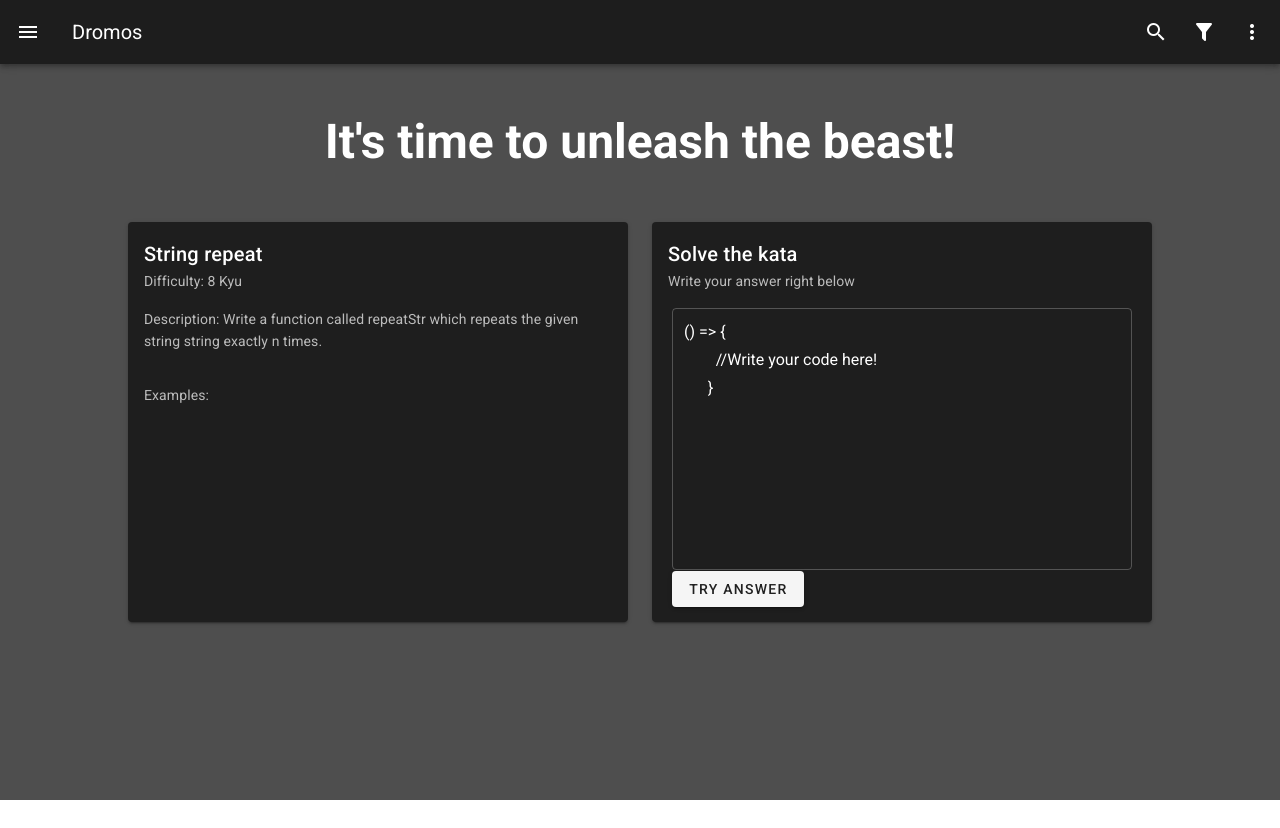
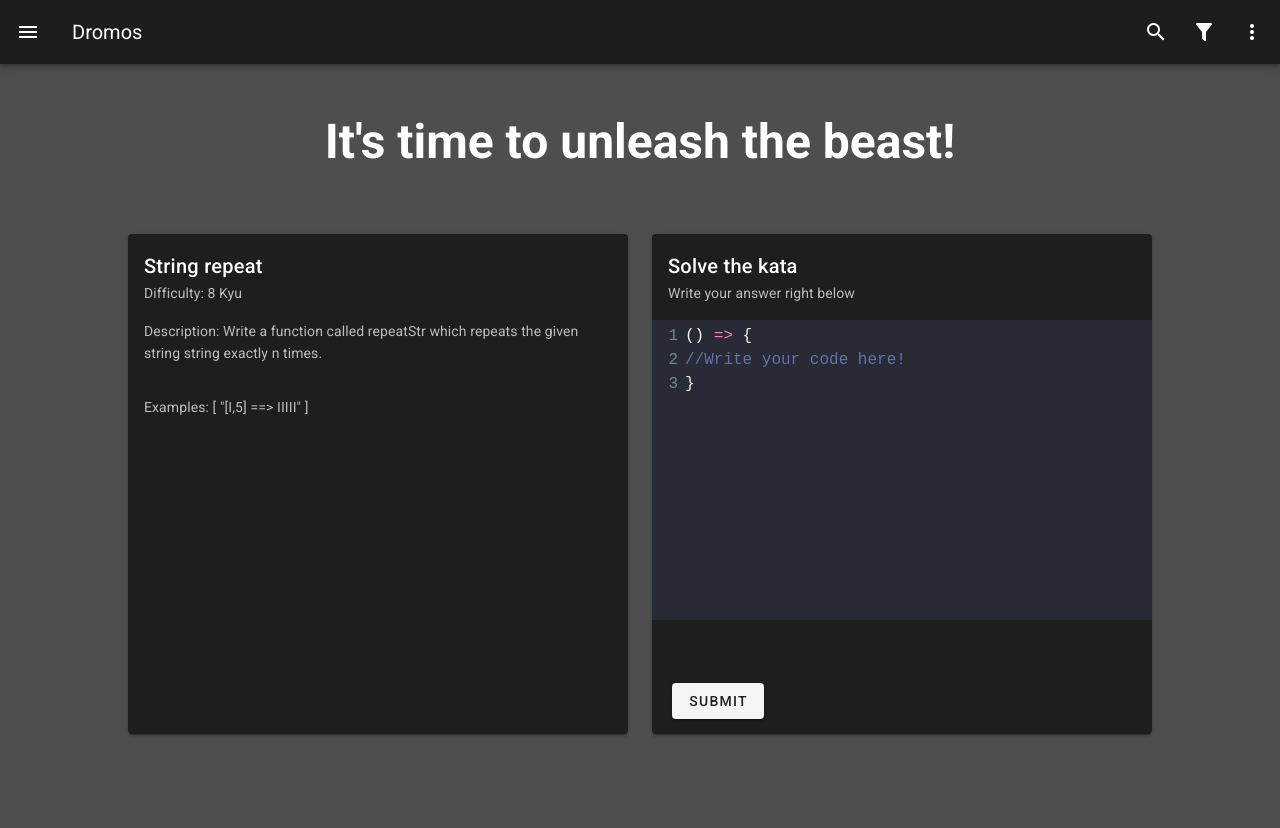
Before and after one commit to JuanPabloLeber/ProjectCodeWar, a Nuxt app: page /katas/1 in a window 1280 px wide. Before the commit the page ends 800 px from the top, so only its background shows below. Built offline with nearby package versions, Linux system fonts and the light colour scheme.

Commit message:
add CodeMirror

```diff
--- a/assets/test.json
+++ b/assets/test.json
@@ -5,6 +5,7 @@
       "title": "String repeat",
       "difficulty": "8 Kyu",
       "description": "Write a function called repeatStr which repeats the given string string exactly n times.",
+      "examples": ["[I,5] ==> IIIII"],
       "tests": [
         {
           "input": ["I", 5],
--- a/components/Welcome.vue
+++ b/components/Welcome.vue
@@ -45,8 +45,6 @@ export default {};
   font-size: 4.5em;
   margin-top: 2vh;
   animation: downComing 2.5s;
-  padding-left: 20px;
-  margin-right: 20px;
 }
 
 @keyframes downComing {
--- a/layouts/default.vue
+++ b/layouts/default.vue
@@ -1,6 +1,6 @@
 <template>
   <v-app>
-    <v-main class="app-bg">
+    <v-main class="app-bg" fluid fill-height>
       <v-app-bar dark>
         <v-app-bar-nav-icon @click.stop="drawer = !drawer"></v-app-bar-nav-icon>
 
@@ -20,7 +20,13 @@
           <v-icon>mdi-dots-vertical</v-icon>
         </v-btn>
       </v-app-bar>
-      <v-navigation-drawer v-model="drawer" absolute bottom temporary>
+      <v-navigation-drawer
+        v-if="drawer"
+        v-model="drawer"
+        absolute
+        bottom
+        temporary
+      >
         <v-list nav dense>
           <v-list-item-group
             v-model="group"
@@ -65,7 +71,7 @@ export default {
 <style scoped>
 .app-bg {
   background-color: rgb(78, 78, 78) !important;
-  max-height: 100vh;
+  max-height: 100%;
 }
 
 .v-app-bar {
--- a/package.json
+++ b/package.json
@@ -9,6 +9,7 @@
     "generate": "nuxt generate"
   },
   "dependencies": {
+    "codemirror": "^5.63.3",
     "core-js": "^3.15.1",
     "nuxt": "^2.15.7",
     "vuetify": "^2.5.5"
--- a/pages/katas/_id.vue
+++ b/pages/katas/_id.vue
@@ -1,5 +1,5 @@
 <template>
-  <v-container v-if="kata">
+  <v-container v-if="kata" fill-height fluid>
     <v-row class="titleRow">
       <v-col>
         <h1>It's time to unleash the beast!</h1>
@@ -7,7 +7,9 @@
     </v-row>
     <v-row class="kataRow">
       <v-col>
-        <v-card class="kataCard">
+        <v-card
+          :class="$vuetify.breakpoint.mdAndUp ? 'kataCard' : 'kataCardSmall'"
+        >
           <v-card-title>
             {{ kata.title }}
           </v-card-title>
@@ -17,17 +19,11 @@
         </v-card>
       </v-col>
       <v-col>
-        <v-card class="kataCard">
+        <v-card class="kataCard1">
           <v-card-title> Solve the kata </v-card-title>
           <v-card-subtitle> Write your answer right below </v-card-subtitle>
-          <v-textarea
-            v-model="input"
-            class="answerArea"
-            no-resize
-            rows="9"
-            outlined
-          ></v-textarea>
-          <v-btn v-on:click="checkFunction" light>Try answer</v-btn>
+          <textarea v-model="content" id="editor"></textarea>
+          <v-btn v-on:click="checkFunction" light>Submit</v-btn>
         </v-card>
       </v-col>
     </v-row>
@@ -48,21 +44,32 @@
 </template>
 
 <script>
+import * as CodeMirror from "codemirror";
+import "codemirror/lib/codemirror.css";
+import "codemirror/theme/dracula.css";
+import "codemirror/mode/javascript/javascript.js";
+
 export default {
   data() {
     return {
-      input: `() => {
-        //Write your code here!
-      }`,
+      content: `() => {\n//Write your code here!\n} `,
       kata: this.$store.getters.getKataById(this.$route.params.id),
       result: "",
     };
+  },
+  mounted() {
+    this.cm = CodeMirror.fromTextArea(document.getElementById("editor"), {
+      lineNumbers: true,
+      theme: "dracula",
+      mode: "javascript",
+      lineWrapping: true,
+    });
   },
   methods: {
     checkFunction: async function () {
       try {
         const kataTests = JSON.parse(JSON.stringify(this.kata.tests));
-        const userInput = this.input;
+        const userInput = this.cm.getValue();
 
         for (let i = 0; i < kataTests.length; i++) {
           const test = eval(userInput);
@@ -92,22 +99,24 @@ export default {
   font-size: 1.5em;
 }
 .kataRow {
-  height: 50vh;
+  height: 100%;
   padding-left: 10vw;
   padding-right: 10vw;
+  display: flex;
 }
 .kataCard {
-  height: 50vh;
+  height: 500px;
+  min-width: 300px;
 }
-.answerArea {
-  padding-left: 20px;
-  padding-right: 20px;
+.kataCardSmall {
+  height: fit-content;
+  min-width: 300px;
 }
-.v-btn {
-  position: absolute;
-  bottom: 15px;
-  left: 20px;
+.kataCard1 {
+  height: 500px;
+  min-width: 300px;
 }
+
 .correctAnswer {
   margin-top: 50px;
   margin-bottom: 20px;
@@ -116,6 +125,12 @@ export default {
   text-align: center;
   font-size: 1.5em;
   color: green;
+}
+
+.v-btn {
+  position: absolute;
+  bottom: 15px;
+  left: 20px;
 }
 .incorrectAnswer {
   margin-top: 50px;
--- a/store/index.js
+++ b/store/index.js
@@ -6,6 +6,7 @@ export const state = () => ({
       difficulty: "8 Kyu",
       description:
         "Write a function called repeatStr which repeats the given string string exactly n times.",
+      examples: ["[I,5] ==> IIIII"],
       tests: [
         {
           input: ["I", 5],
```
Also changed, not shown: 1 other file (tests, documents, lock files or other folders).
